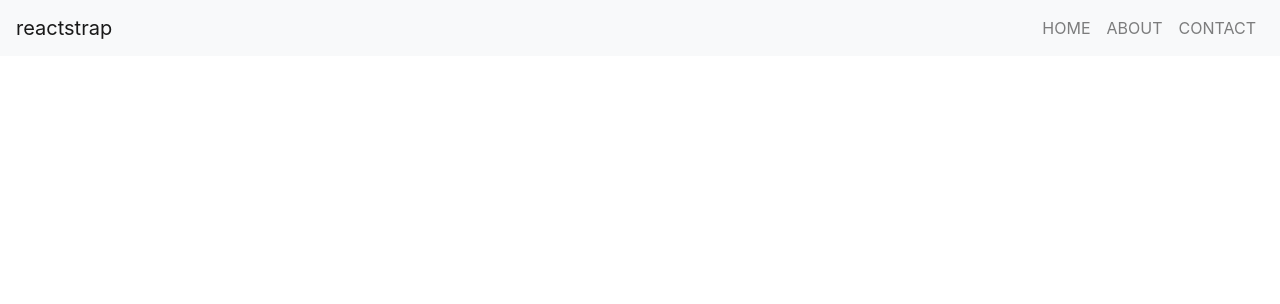
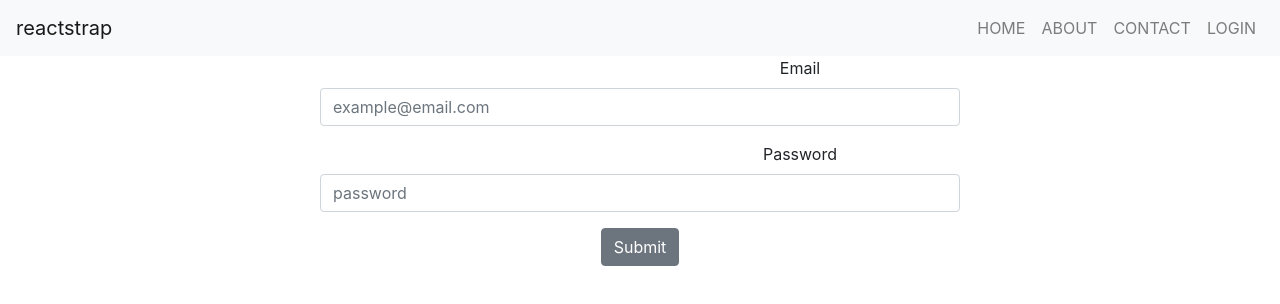
Before and after one commit to ptv1811/CS300-SaveHer-Web-, a React (Create React App) app: page /login in a window 1280 px wide. Shown: the top 304 px of the page. Built offline with nearby package versions, Linux system fonts and the light colour scheme.

Commit message:
install axios, build a demo for login feature

```diff
--- a/package.json
+++ b/package.json
@@ -3,6 +3,7 @@
   "version": "0.1.0",
   "private": true,
   "dependencies": {
+    "axios": "^0.19.0",
     "bootstrap": "^4.3.1",
     "react": "^16.11.0",
     "react-dom": "^16.11.0",
--- /dev/null
+++ b/src/components/login/Login.css
@@ -0,0 +1,11 @@
+.form-group > .form-control{
+    width: 50%;
+    margin: 0 auto;
+}
+.form-group > label{
+    margin-left: 25%;
+}
+
+.btn.btn-secondary{
+    margin: 0 25%;
+}
--- /dev/null
+++ b/src/components/login/Login.js
@@ -0,0 +1,77 @@
+import React, {useState} from 'react';
+import { Button, Form, FormGroup, Label, Input} from 'reactstrap';
+import {
+  BrowserRouter as Router,
+  Switch,
+  Route,
+  Redirect
+} from "react-router-dom";
+import axios from 'axios';
+import './Login.css';
+function Login (props){
+    const [email, setEmail] = useState('');
+    const [password,setPassword] = useState('');
+    const [loginToken, setLoginToken] = useState('');
+    const [userEmail, setUserEmail] = useState('');
+    function onChangeEmail(event){
+      setEmail(event.target.value);
+    }
+
+    function onChagnePassword(event){
+      setPassword(event.target.value);
+
+    }
+
+    function submitHandling(event){
+        const submitData={email,password};
+
+        axios.post('http://localhost:3001/api/login',submitData)
+          .then(res=>{
+                      console.log(res.data.email);
+                      setLoginToken(res.data.uid);
+                      setUserEmail(res.data.email);
+                    })
+          .catch(err=>console.log(err));
+        setEmail('');
+        setPassword('');
+        event.preventDefault();
+    }
+
+
+    return (
+      <Router>
+       {loginToken!=='' && <Redirect to='/' exact/>}
+       {loginToken==='' && <Form onSubmit={(event)=>submitHandling(event)}>
+          <FormGroup >
+            <Label for="exampleEmail">Email</Label>
+            <Input type="email"
+                  name="email"
+                  id="exampleEmail"
+                  placeholder="example@email.com"
+                  value={email}
+                  onChange={(event)=>onChangeEmail(event)}/>
+          </FormGroup>
+
+          <FormGroup>
+            <Label for="examplePassword">Password</Label>
+            <Input type="password"
+                  name="password"
+                  id="examplePassword"
+                  placeholder="password"
+                  value={password}
+                  onChange={(event)=>onChagnePassword(event)}/>
+          </FormGroup>
+
+          <Button>Submit</Button>
+        </Form>}
+        <Switch>
+          <Route path='/' exact>
+              <h1>HOME PAGE</h1>
+              <h2>{`HELLO ${userEmail}`}</h2>
+          </Route>
+        </Switch>
+      </Router>
+    );
+}
+
+export default Login;
--- a/src/components/navbar/NavbarComponent.js
+++ b/src/components/navbar/NavbarComponent.js
@@ -5,18 +5,16 @@ import {
     NavbarToggler,
     NavbarBrand,
     Nav,
-    NavItem,
-    NavLink,
-    UncontrolledDropdown,
-    DropdownToggle,
-    DropdownMenu,
-    DropdownItem } from 'reactstrap';
+    NavItem
+      } from 'reactstrap';
 import {
         BrowserRouter as Router,
         Switch,
         Route,
         Link
       } from "react-router-dom";
+
+import Login from '../login/Login';
 function NavbarComponent(props){
 
     const [isOpen, setIsOpen]=useState(false);
@@ -42,6 +40,9 @@ function NavbarComponent(props){
             <NavItem>
                 <Link className="nav-link" to='/contact'>CONTACT</Link>
             </NavItem>
+            <NavItem>
+                <Link className="nav-link" to='/login'>LOGIN</Link>
+            </NavItem>
           </Nav>
         </Collapse>
       </Navbar>
@@ -56,6 +57,9 @@ function NavbarComponent(props){
                 <Route path='/contact' exact>
                     <h1>CONTACT PAGE</h1>
                 </Route>
+                <Route path='/login' exact>
+                    <Login/>
+                </Route>
 
             </Switch>
      </Router>
```
Also changed, not shown: 1 other file (tests, documents, lock files or other folders).
